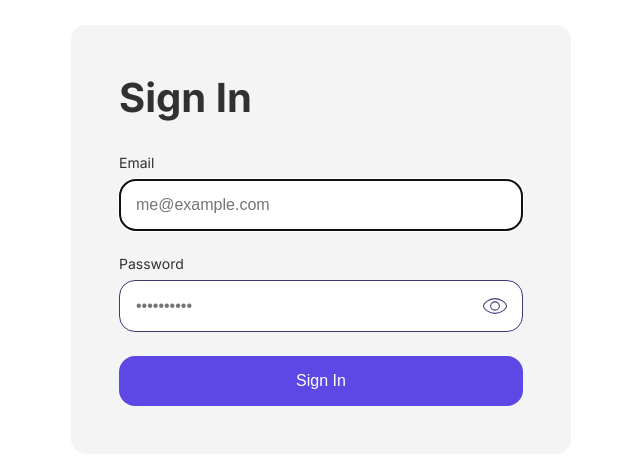
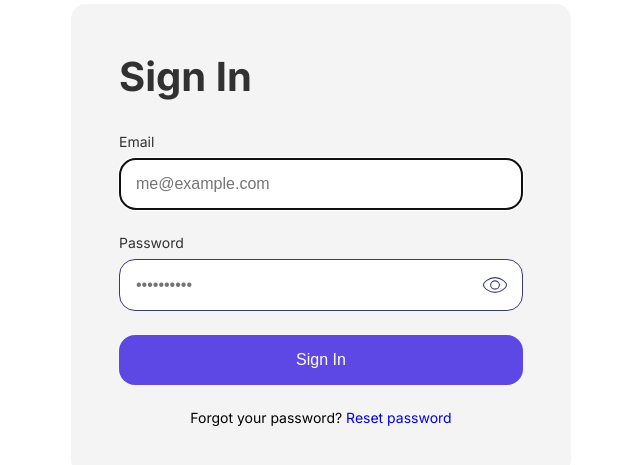
Before and after one commit to PashaDeev/sign_in_form, a Next.js app: page / in a window 1280 px wide. Shown: the part 161-626 px from the top of the page, without its empty margins (319-959 px from the left). Built offline with nearby package versions, Linux system fonts and the light colour scheme.

Commit message:
add restore link

```diff
--- a/src/widgets/signInForm/index.module.css
+++ b/src/widgets/signInForm/index.module.css
@@ -12,6 +12,19 @@
     margin-bottom: var(--gap-xl);
 }
 
-.input {
+.block {
     margin-bottom: var(--gap-l);
 }
+
+.restoreContainer {
+    display: flex;
+    flex-direction: row;
+    width: 100%;
+    justify-content: center;
+
+    font-size: var(--text-size);
+}
+
+.restoreLink {
+    text-decoration: none;
+}
--- a/src/widgets/signInForm/index.tsx
+++ b/src/widgets/signInForm/index.tsx
@@ -21,13 +21,22 @@ export const SignInForm = () => {
         <form action={formSubmitAction} className={styles.signInForm}>
             <h1 className={styles.title}>Sign In</h1>
 
-            <EmailInput className={styles.input} errorMessage={state.emailErrorMessage} autoFocus={true} />
+            <EmailInput className={styles.block} errorMessage={state.emailErrorMessage} autoFocus={true} />
 
-            <PasswordInput className={styles.input} errorMessage={state.passwordErrorMessage} />
+            <PasswordInput className={styles.block} errorMessage={state.passwordErrorMessage} />
 
-            <Button type="submit" maxWidth={true}>
+            <Button type="submit" maxWidth={true} className={styles.block}>
                 Sign In
             </Button>
+
+            <div className={styles.restoreContainer}>
+                <span>
+                    Forgot your password?{' '}
+                    <a className={styles.restoreLink} href="#">
+                        Reset password
+                    </a>
+                </span>
+            </div>
         </form>
     );
 };
```
